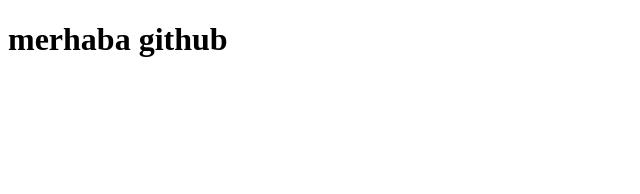
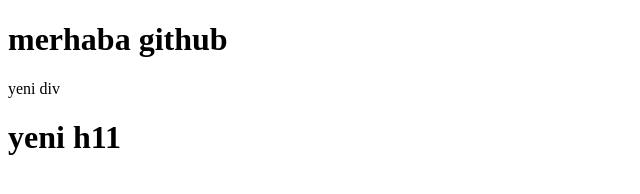
Before and after one commit to mikailbugday/kodluyoruzilkrepo, a plain HTML site: page index.html in a window 1280 px wide. Shown: the whole page, without its empty margins (0-640 px from the left). Drawn offline with Linux system fonts and the light colour scheme.

Commit message:
yeni commit

```diff
--- a/index.html
+++ b/index.html
@@ -8,5 +8,7 @@
 </head>
 <body>
     <h1>merhaba github</h1>
+    <div>yeni div</div>
+    <h1>yeni h11</h1>
 </body>
 </html>
```
